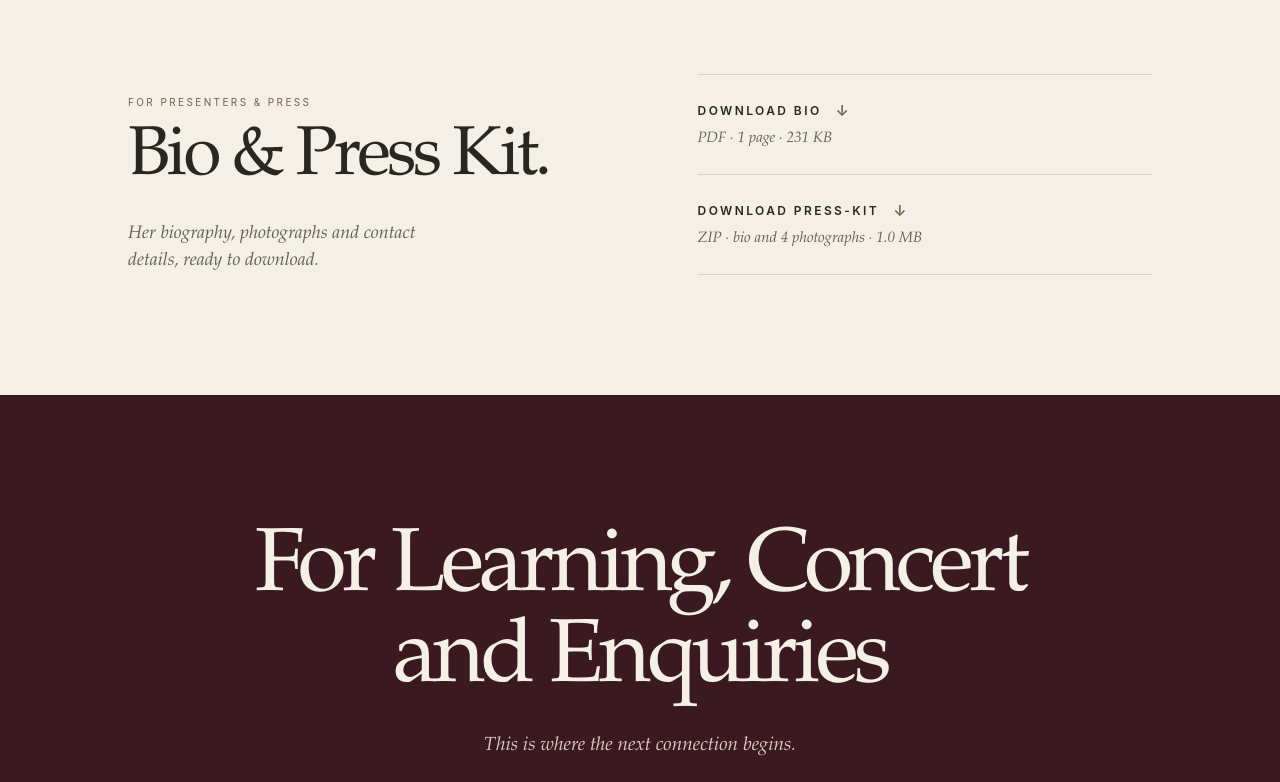
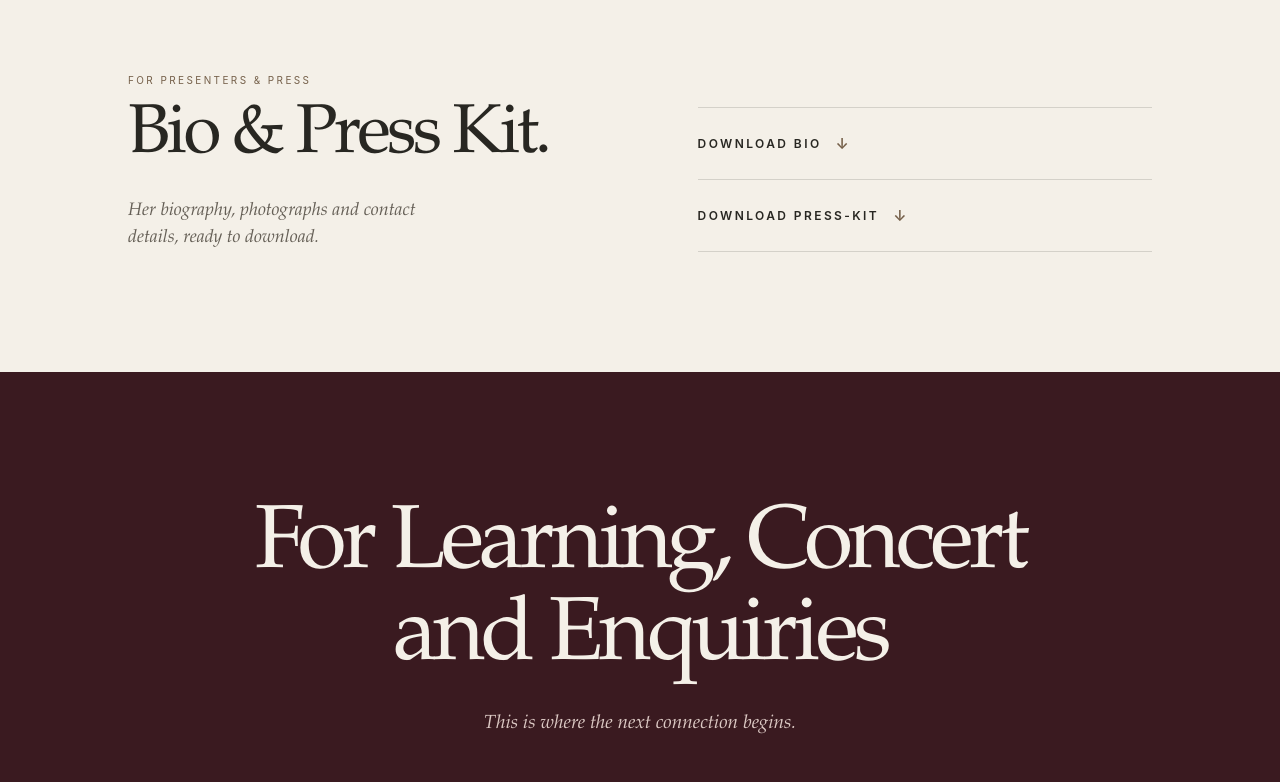
Before and after one commit to iamanigos/hindolita, a plain HTML site: page index.html in a window 1280 px wide. Shown: the part 8260-9042 px from the top of the page. Drawn offline with Linux system fonts and the light colour scheme.

Commit message:
Remove file size details from Bio & Press Kit links
Co-Authored-By: Claude Opus 5.5 <noreply@anthropic.com>

```diff
--- a/index.html
+++ b/index.html
@@ -300,7 +300,7 @@
   </section>
 
   <!-- ===================== BIO & PRESS KIT ===================== -->
-  <!-- To update: replace the files in assets/downloads/ (keep the same names) and update the sizes below. -->
+  <!-- To update: replace the files in assets/downloads/ (keep the same names). -->
   <section class="section press" id="press" aria-labelledby="press-title">
     <div class="press-inner reveal">
       <div>
@@ -311,11 +311,9 @@
       <ul class="press-downloads">
         <li>
           <a class="press-link" href="assets/downloads/hindolita-chakraborty-bio.pdf" download>Download Bio <span aria-hidden="true">↓</span></a>
-          <span class="press-meta">PDF · 1 page · 231 KB</span>
         </li>
         <li>
           <a class="press-link" href="assets/downloads/hindolita-chakraborty-press-kit.zip" download>Download Press-Kit <span aria-hidden="true">↓</span></a>
-          <span class="press-meta">ZIP · bio and 4 photographs · 1.0 MB</span>
         </li>
       </ul>
     </div>
```
Also changed, not shown: 1 other file.
